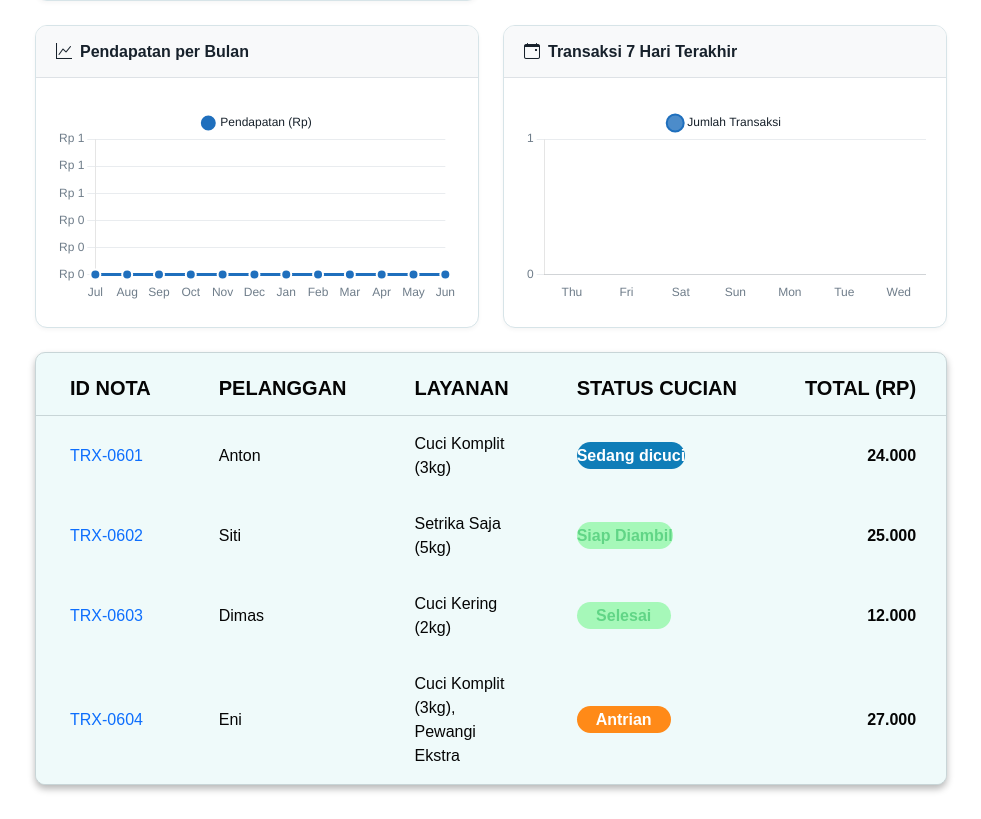
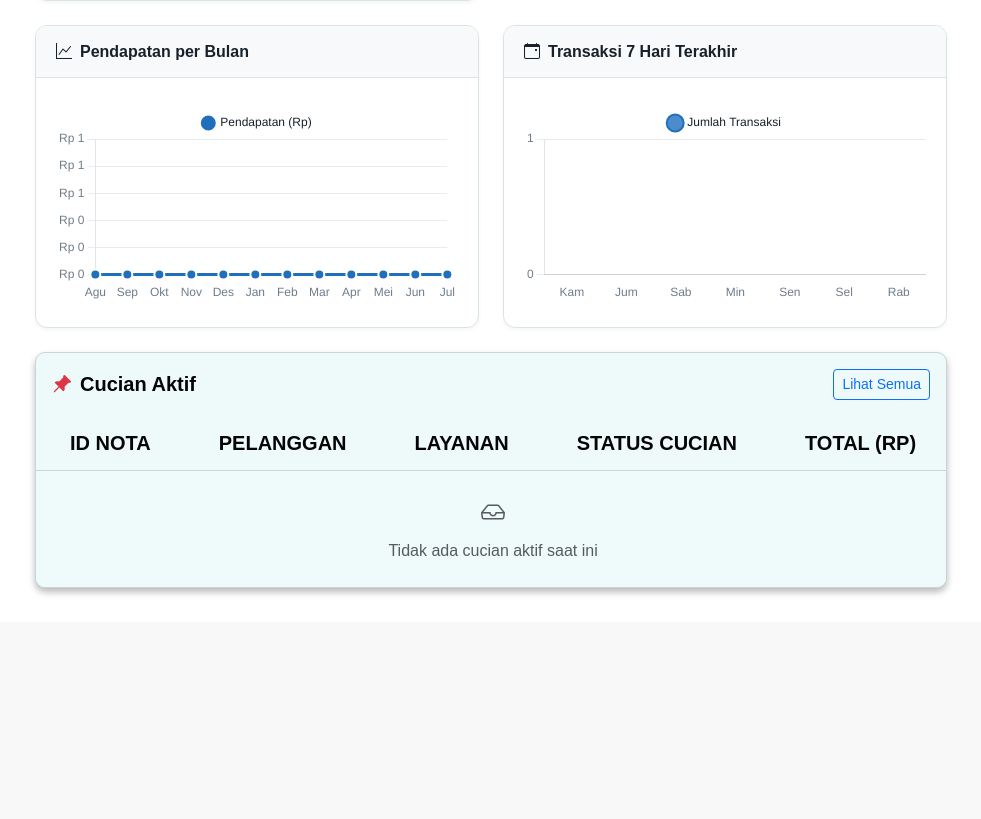
Before and after one commit to LthenSS/TA_Laundry, a Flask app: page /owner/dashboard in a window 1280 px wide. Shown: the part 947-1766 px from the top of the page, without its empty margins (299-1280 px from the left). After the commit the page ends 1541 px from the top, so only its background shows below. Run offline with Flask 3, Linux system fonts and the light colour scheme; the visitor is signed in with stand-in values (Sample User, id 1); tables that the repository leaves empty hold one stand-in row (values such as "Sample post"); some libraries are stand-ins or nearby versions.

Commit message:
Fix dashboard: real data on tables and fixed chart mapping

```diff
--- a/routes/dashboard.py
+++ b/routes/dashboard.py
@@ -1,7 +1,7 @@
 from flask import Blueprint, render_template, jsonify, request
 from sqlalchemy import func, and_, extract, or_
 from sqlalchemy.orm import selectinload
-from datetime import datetime, timedelta
+from datetime import datetime, timedelta, date as date_type
 from decimal import Decimal
 
 from models import db
@@ -110,6 +110,37 @@ def index():
             'total': _format_currency(total_amount or 0)
         })
 
+    # 8. Recent Active Transactions (cucian aktif untuk tabel)
+    recent_txns_raw = (
+        db.session.query(Transaksi)
+        .options(selectinload(Transaksi.pelanggan))
+        .filter(Transaksi.status_laundry != 'Selesai')
+        .order_by(Transaksi.tanggal.desc())
+        .limit(8)
+        .all()
+    )
+
+    STATUS_COLOR = {
+        'Antrian': 'sw-status-queue',
+        'Diproses': 'sw-status-wash',
+        'Siap Diambil': 'sw-status-ready',
+        'Selesai': 'sw-status-done',
+    }
+
+    recent_transactions = []
+    for trx in recent_txns_raw:
+        # Ambil semua layanan dari detail transaksi
+        details = DetailTransaksi.query.options(selectinload(DetailTransaksi.layanan)).filter_by(transaksi_id_transaksi=trx.id_transaksi).all()
+        layanan_names = ', '.join([d.layanan.nama_layanan for d in details if d.layanan]) if details else (trx.catatan or '-')
+        recent_transactions.append({
+            'id': trx.id_transaksi,
+            'pelanggan': trx.pelanggan.nama if trx.pelanggan else '-',
+            'layanan': layanan_names,
+            'status': trx.status_laundry,
+            'status_class': STATUS_COLOR.get(trx.status_laundry, ''),
+            'total': _format_currency(trx.total or 0),
+        })
+
     return render_template(
         "dashboard.html",
         today_revenue=_format_currency(today_revenue),
@@ -118,7 +149,8 @@ def index():
         total_members=total_members,
         total_non_members=total_non_members,
         status_summary=status_data,
-        top_services=top_services_list
+        top_services=top_services_list,
+        recent_transactions=recent_transactions,
     )
 
 
@@ -206,23 +238,26 @@ def api_revenue_by_month():
         extract('month', Transaksi.tanggal)
     ).all()
 
-    # Create month labels
-    months = ['Jan', 'Feb', 'Mar', 'Apr', 'May', 'Jun', 'Jul', 'Aug', 'Sep', 'Oct', 'Nov', 'Dec']
+    # Create ordered month list for the last 12 months
+    months_id = ['Jan', 'Feb', 'Mar', 'Apr', 'Mei', 'Jun', 'Jul', 'Agu', 'Sep', 'Okt', 'Nov', 'Des']
     month_labels = []
     revenue_values = []
 
-    # Initialize all months in range with 0
-    for i in range(12):
-        check_date = end_date - timedelta(days=365-i*30)
-        month_labels.append(months[check_date.month - 1])
-        revenue_values.append(0)
+    # Build ordered list of (year, month) for the last 12 months
+    ordered_months = []
+    for i in range(11, -1, -1):
+        d = end_date - timedelta(days=i * 30)
+        ordered_months.append((d.year, d.month))
 
-    # Fill in actual data
+    # Build lookup from actual data
+    revenue_lookup = {}
     for year, month, revenue in revenue_data:
-        if month and year:
-            idx = int(month) - 1
-            if 0 <= idx < 12:
-                revenue_values[idx] = float(revenue or 0)
+        if year and month:
+            revenue_lookup[(int(year), int(month))] = float(revenue or 0)
+
+    for (yr, mo) in ordered_months:
+        month_labels.append(months_id[mo - 1])
+        revenue_values.append(revenue_lookup.get((yr, mo), 0))
 
     return jsonify({
         'labels': month_labels,
@@ -249,22 +284,27 @@ def api_transactions_by_day():
         func.date(Transaksi.tanggal)
     ).all()
 
-    # Create date labels
+    # Create date labels and lookup
+    day_labels_id = ['Sen', 'Sel', 'Rab', 'Kam', 'Jum', 'Sab', 'Min']
     day_labels = []
     transaction_counts = []
+    date_index_map = {}
 
     for i in range(7):
         check_date = start_date + timedelta(days=i)
-        day_labels.append(check_date.strftime('%a'))
+        day_labels.append(day_labels_id[check_date.weekday()])
         transaction_counts.append(0)
+        date_index_map[check_date] = i
 
     # Fill in actual data
     for tx_date, count in transactions_data:
         if tx_date:
-            date_obj = tx_date if isinstance(tx_date, datetime) else datetime.combine(tx_date, datetime.min.time())
-            days_diff = (date_obj.date() - start_date).days
-            if 0 <= days_diff < 7:
-                transaction_counts[days_diff] = count
+            if isinstance(tx_date, datetime):
+                d = tx_date.date()
+            else:
+                d = tx_date
+            if d in date_index_map:
+                transaction_counts[date_index_map[d]] = count
 
     return jsonify({
         'labels': day_labels,
--- a/templates/dashboard.html
+++ b/templates/dashboard.html
@@ -323,8 +323,12 @@
     </div>
 </div>
 
-<!-- Recent Transactions Table -->
+<!-- Recent Active Transactions Table -->
 <section class="sw-table-card">
+    <div class="d-flex justify-content-between align-items-center px-3 pt-3 pb-2">
+        <h5 class="mb-0 fw-bold"><i class="bi bi-pin-angle-fill text-danger me-2"></i>Cucian Aktif</h5>
+        <a href="{{ url_for('dashboard.riwayat') }}" class="btn btn-sm btn-outline-primary">Lihat Semua</a>
+    </div>
     <div class="table-responsive">
         <table class="sw-table">
             <thead>
@@ -337,34 +341,22 @@
                 </tr>
             </thead>
             <tbody>
+                {% for trx in recent_transactions %}
                 <tr>
-                    <td class="text-primary">TRX-0601</td>
-                    <td>Anton</td>
-                    <td>Cuci Komplit (3kg)</td>
-                    <td><span class="sw-status sw-status-wash">Sedang dicuci</span></td>
-                    <td class="text-end fw-bold">24.000</td>
+                    <td class="text-primary fw-semibold">{{ trx.id }}</td>
+                    <td>{{ trx.pelanggan }}</td>
+                    <td>{{ trx.layanan }}</td>
+                    <td><span class="sw-status {{ trx.status_class }}">{{ trx.status }}</span></td>
+                    <td class="text-end fw-bold">{{ trx.total }}</td>
                 </tr>
+                {% else %}
                 <tr>
-                    <td class="text-primary">TRX-0602</td>
-                    <td>Siti</td>
-                    <td>Setrika Saja (5kg)</td>
-                    <td><span class="sw-status sw-status-ready">Siap Diambil</span></td>
-                    <td class="text-end fw-bold">25.000</td>
+                    <td colspan="5" class="text-center text-muted py-4">
+                        <i class="bi bi-inbox fs-4 d-block mb-2"></i>
+                        Tidak ada cucian aktif saat ini
+                    </td>
                 </tr>
-                <tr>
-                    <td class="text-primary">TRX-0603</td>
-                    <td>Dimas</td>
-                    <td>Cuci Kering (2kg)</td>
-                    <td><span class="sw-status sw-status-done">Selesai</span></td>
-                    <td class="text-end fw-bold">12.000</td>
-                </tr>
-                <tr>
-                    <td class="text-primary">TRX-0604</td>
-                    <td>Eni</td>
-                    <td>Cuci Komplit (3kg), Pewangi Ekstra</td>
-                    <td><span class="sw-status sw-status-queue">Antrian</span></td>
-                    <td class="text-end fw-bold">27.000</td>
-                </tr>
+                {% endfor %}
             </tbody>
         </table>
     </div>
```
Also changed, not shown: routes/kasir.py (+9 -3 lines).
